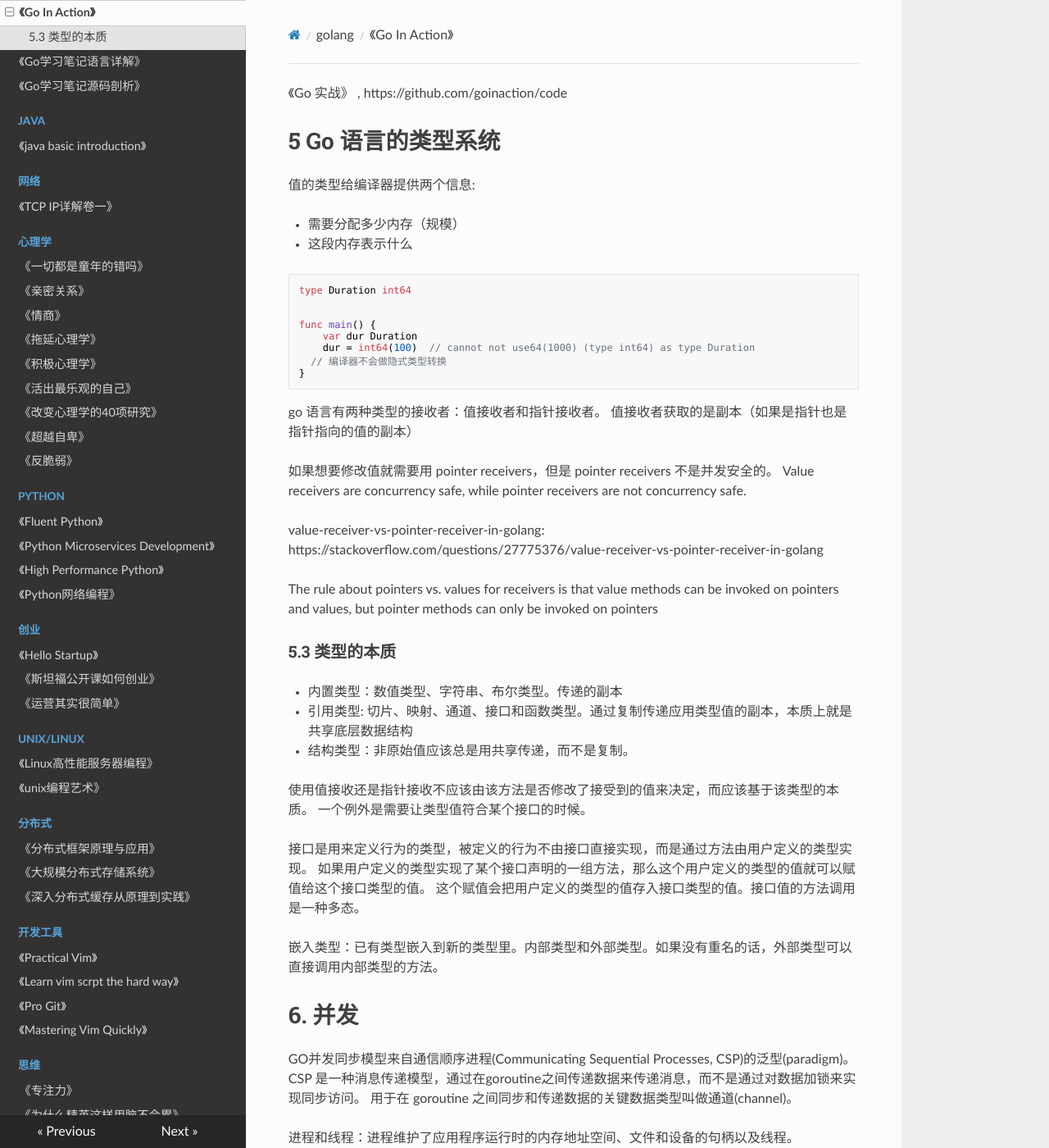
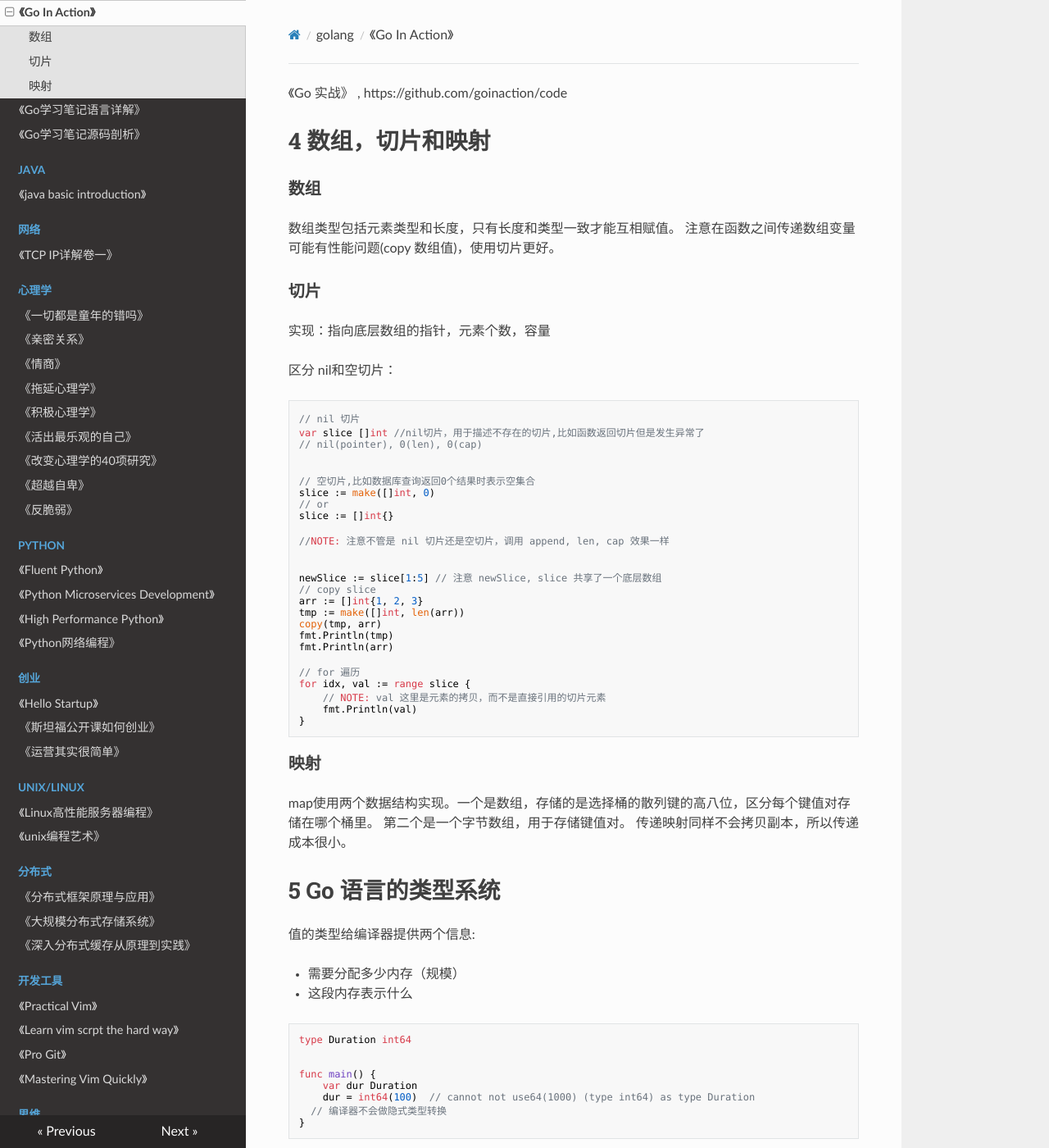
Before and after one commit to PegasusWang/booknotes, an MkDocs documentation site: the page built from docs/golang/go_in_action(go语言实战).md, in a window 1280 px wide and 1400 px high. Shown: the whole window at 82% size. Built offline with MkDocs 1.6.1, drawn with Linux system fonts in a browser that asks for light colours; nearby versions of some CDN libraries; old or Windows-style settings are respelled for this version of MkDocs.

Commit message:
go in action: array,slice,map

````diff
--- a/docs/golang/go_in_action(go语言实战).md
+++ b/docs/golang/go_in_action(go语言实战).md
@@ -1,4 +1,52 @@
 《Go 实战》 , https://github.com/goinaction/code
+
+# 4 数组，切片和映射
+
+### 数组
+
+数组类型包括元素类型和长度，只有长度和类型一致才能互相赋值。
+注意在函数之间传递数组变量可能有性能问题(copy 数组值)，使用切片更好。
+
+### 切片
+
+实现：指向底层数组的指针，元素个数，容量
+
+区分 nil和空切片：
+
+```
+// nil 切片
+var slice []int //nil切片，用于描述不存在的切片,比如函数返回切片但是发生异常了
+// nil(pointer), 0(len), 0(cap)
+
+
+// 空切片,比如数据库查询返回0个结果时表示空集合
+slice := make([]int, 0)
+// or
+slice := []int{}
+
+//NOTE: 注意不管是 nil 切片还是空切片，调用 append, len, cap 效果一样
+
+
+newSlice := slice[1:5] // 注意 newSlice, slice 共享了一个底层数组
+// copy slice
+arr := []int{1, 2, 3}
+tmp := make([]int, len(arr))
+copy(tmp, arr)
+fmt.Println(tmp)
+fmt.Println(arr)
+
+// for 遍历
+for idx, val := range slice {
+    // NOTE: val 这里是元素的拷贝，而不是直接引用的切片元素
+    fmt.Println(val)
+}
+```
+
+### 映射
+map使用两个数据结构实现。一个是数组，存储的是选择桶的散列键的高八位，区分每个键值对存储在哪个桶里。
+第二个是一个字节数组，用于存储键值对。
+传递映射同样不会拷贝副本，所以传递成本很小。
+
 
 # 5 Go 语言的类型系统
 
````
